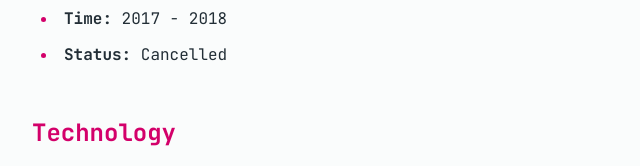
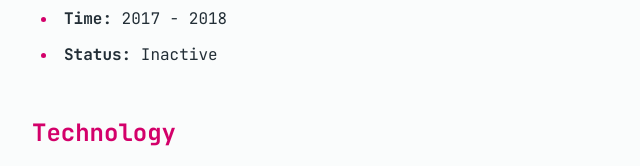
Before and after one commit to KyteProject/omux.dev, an Astro site: page /projects/squarego in a window 1280 px wide. Shown: the part 632-798 px from the top of the page, 240-880 px from the left. Built offline with nearby package versions, Linux system fonts and the light colour scheme; Astro itself is replaced by a stand-in of ours; some packages are replaced by stand-ins of ours.

Commit message:
squarego project status update

```diff
--- a/src/content/projects/squarego.md
+++ b/src/content/projects/squarego.md
@@ -13,7 +13,7 @@ extra: []
 
 - **Role:** Co-Founder, Full-Stack Developer
 - **Time:** 2017 - 2018
-- **Status:** Cancelled
+- **Status:** Inactive
 
 ## Technology
 
```
